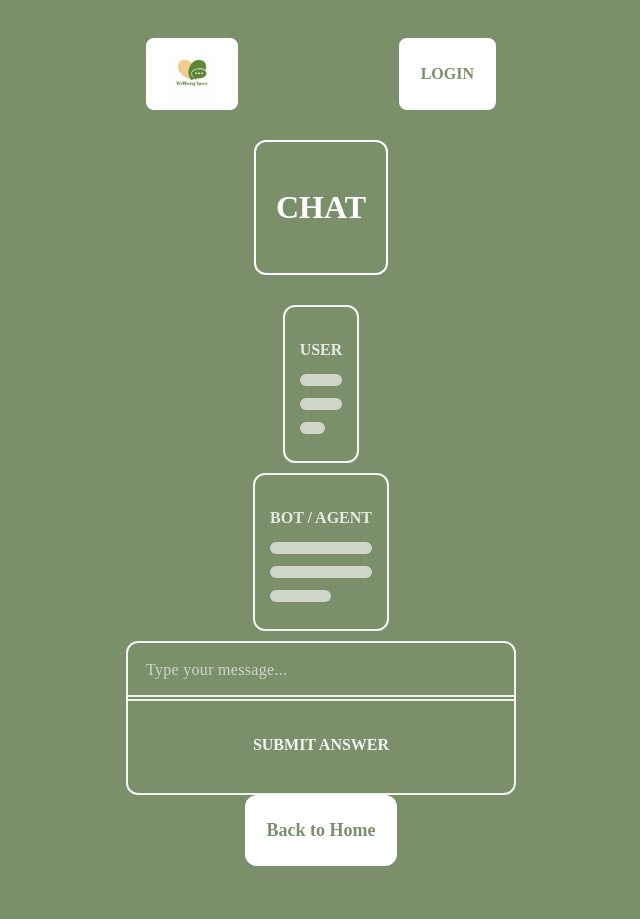
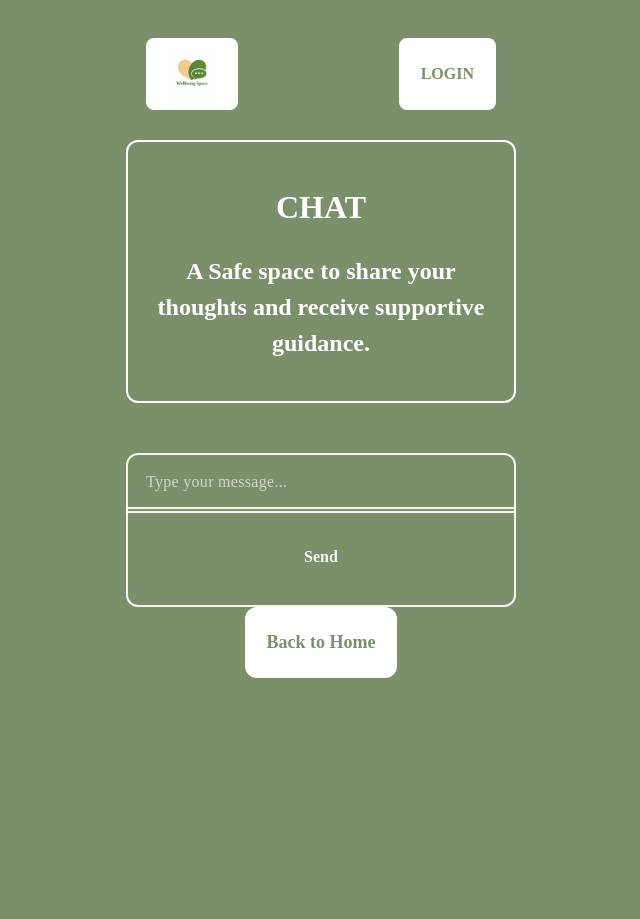
Before and after one commit to Hambuk89/mental_health_support_app, a Flask app: page /chat in a window 1280 px wide. Shown: the whole page, without its empty margins (319-959 px from the left). After the commit the page ends 678 px from the top, so only its background shows below. Run offline with Flask 3, Linux system fonts and the light colour scheme.

Commit message:
Chat.html + Java updated by Han

```diff
--- a/static/css/style.css
+++ b/static/css/style.css
@@ -859,7 +893,48 @@ textarea {
   margin-top: 20px;
 }
 
+/* =================================
+        Chat Page Layout by Han
+  ================================*/
 
+/* Chat container */
+.chat-container {
+  width: 100%;
+  height: 420;
+  overflow-y: auto;
+  padding: 10px;
+  display: flex;
+  flex-direction: column;
+  gap: 12px;
+}
+
+/* User message box */
+.user-bubble {
+  align-self: flex-end;
+  background-color: white;
+  color: black;
+  padding: 10px 14px;
+  border-radius: 12px;
+  max-width: 75%;
+  font-size: 12px;
+}
+
+/* Ai-Bot message box */
+.bot-bubble {
+  align-self: flex-end;
+  background-color: black;
+  color: white;
+  padding: 10px 14px;
+  border-radius: 12px;
+  border: 1px sold white;
+  max-width: 75%;
+  font-size: 12px;
+}
+
+/* Smooth scroll for chat container */
+.chat-container {
+  scroll-behavior: smooth;
+}
 
 
 
@@ -897,42 +972,6 @@ textarea {
   color: white;
   opacity: 0.7;
   letter-spacing: 0.3px;
-}
-
-/* Scale the community layout to fit mobile */
-.community-scale {
-    transform: scale(0.75);
-    transform-origin: top left;
-    width: 100%;
-}
-
-/* MOBILE COMMUNITY LAYOUT */
-.community-mobile {
-    display: grid;
-    grid-template-columns: 120px 1fr;
-    gap: 15px;
-    width: 100%;
-}
-
-/* Sidebar */
-.community-sidebar {
-    display: flex;
-    flex-direction: column;
-    gap: 12px;
-}
-
-/* Messages column */
-.community-messages {
-    display: flex;
-    flex-direction: column;
-    gap: 15px;
-}
-
-/* Reduce padding for mobile fit */
-.community-sidebar,
-.community-messages,
-.chat-placeholder {
-    padding: 15px;
 }
 
 .category-btn {
@@ -1004,3 +1050,18 @@ textarea {
     padding: 15px;
   }
 }
+
+/* To prevent horizontal scrolling on the entire page */
+body, html {
+  overflow-x: hidden
+}
+
+/* To prevent horizontal overflow inside the mobile wrapper */
+.mobile-wrapper {
+  overflow-x: hidden;
+}
+
+/* Ensure padding does not increase the total width */
+.chat container {
+  box-sizing: border-box;
+}
--- a/templates/chat.html
+++ b/templates/chat.html
@@ -24,29 +24,19 @@
     <!-- Chat header -->
     <div class="page-header">
         <h1>CHAT</h1>
+        <h2 class="chat-subtitle">A Safe space to share your thoughts and receive supportive guidance.</h2>
     </div>
 
-    <!-- USER message placeholder -->
-    <div class="chat-placeholder user-msg">
-        <p class="msg-label">USER</p>
-        <div class="placeholder-line"></div>
-        <div class="placeholder-line"></div>
-        <div class="placeholder-line short"></div>
+    <!-- Chat Container -->
+    <div class="chat-container" id="chat-container">
+        <!-- messages will be added here via Java -->
     </div>
 
-    <!-- BOT/AGENT message placeholder -->
-    <div class="chat-placeholder bot-msg">
-        <p class="msg-label">BOT / AGENT</p>
-        <div class="placeholder-line"></div>
-        <div class="placeholder-line"></div>
-        <div class="placeholder-line short"></div>
-    </div>
+    <!-- Type message and submit -->
+    <textarea class="typing-box1" id="chat-input" placeholder="Type your message..."></textarea>
 
-    <!-- Typing + Submit -->
-    <textarea class="typing-box1" placeholder="Type your message..."></textarea>
-
-    <div class="send-placeholder1">
-        <p>SUBMIT ANSWER</p>
+    <div class="send-placeholder1" id="send-btn">
+        <p>Send</p>
     </div>
 
     <!-- Back button -->
```
Also changed, not shown: other parts of static/css/style.css (+49 -8 lines), static/js/chat.js (added, +27 -0 lines), static/js/community.js (+10 -1 lines), instance/database.db.
